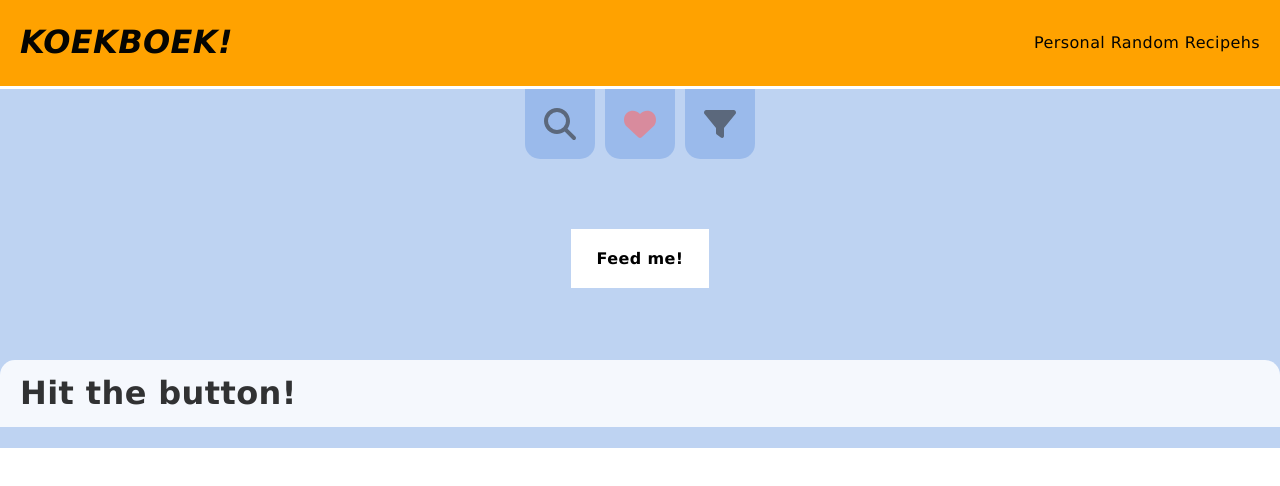
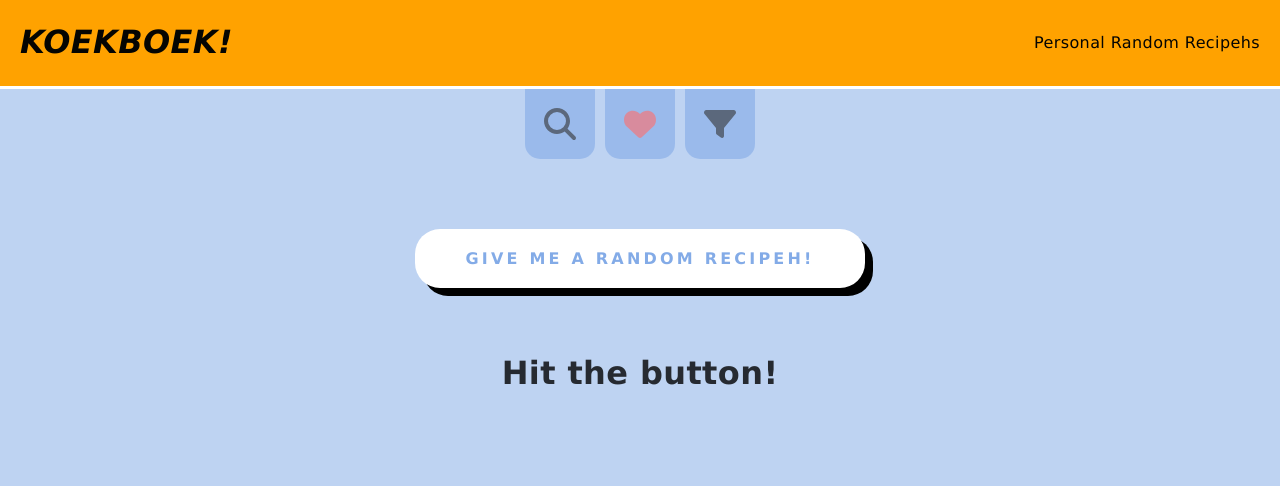
Before and after one commit to arejasverduras/KookBoek-React, a React (Create React App) app: page / in a window 1280 px wide. Shown: the top 486 px of the page. Built offline with nearby package versions, Linux system fonts and the light colour scheme.

Commit message:
update random button style

```diff
--- a/src/App.css
+++ b/src/App.css
@@ -6,6 +6,7 @@
   line-height: 1.7em;
   font-family:Verdana, Geneva, Tahoma, sans-serif;
   font-size: 16px;
+  min-height: 100vh;
 }
 
 /* Filters, Feed me!, Reload */
@@ -40,6 +41,37 @@ button:active {
 a {
   color: black;
   text-decoration: none;
+}
+
+#randomButton {
+  background-color: rgb(255, 162, 0);
+  background-color: white;
+  color: rgb(131, 171, 231);
+  /* color: white; */
+  position: relative;
+  top:0;
+  left:0;
+  letter-spacing: 0.2em;
+  font-weight: 600;
+  padding: 20px 50px;
+  text-transform: uppercase;
+  border-radius: 25px;
+  box-shadow: black 8px 8px;
+  margin-top: 50px;
+  transition: all 200ms;
+}
+
+#randomButton:hover {
+  box-shadow: black 12px 12px;
+  top: -4px;
+  left: -4px;
+  /* border: 3px solid white; */
+}
+
+#randomButton:active {
+  top: 5px;
+  left: 5px;
+  box-shadow: none;
 }
 
 .voorkeurButton {
@@ -96,7 +128,7 @@ a {
 
 /* SidePanel */
 
-.sidePanel {
+/* .sidePanel {
   background-color: rgba(255, 162, 0, 0.95);
   width: 90%;
   height: 80%;
@@ -128,7 +160,7 @@ a {
   font-weight: bold;
   font-size: 1.5em;
   cursor: pointer;
-}
+} */
 
 /* HeaderTabs */
 
@@ -425,6 +457,10 @@ a {
 
 /* Recipeh */
 
+#hitTheButton {
+  /* font-family: 'Amatic SC Regular'; */
+}
+
 .recipeh {
   max-width: 1024px;
   border: 1px solid rgba(131, 171, 231, 0.523);
@@ -515,10 +551,11 @@ a {
 }
 
 /* Visited Items */
-
 .visitedList {
   display: flex;
   flex-wrap: wrap;
   justify-content: center;
   list-style-type: none;
+  margin:0;
+  padding: 20px;
 }
--- a/src/App.tsx
+++ b/src/App.tsx
@@ -1,14 +1,12 @@
 import React from 'react';
 import { Outlet } from 'react-router-dom';
 import './App.css';
-import { SidePanel } from './components/SidePanel/SidePanel';
 import { Header } from './components/Header/Header';
 
 function App() {
   return (
     <div className="App" aria-label="App">
         <Header />
-        {/* <SidePanel /> */}
         <Outlet />
     </div>
   );
--- a/src/components/Recipehs/RandomButton/RandomButton.tsx
+++ b/src/components/Recipehs/RandomButton/RandomButton.tsx
@@ -14,6 +14,6 @@ export const RandomButton = () => {
     }
 
     return (
-            <button id="randomButton" onClick={clickHandler} title="random" >Feed me!</button>
+            <button id="randomButton" onClick={clickHandler} title="random" >Give me a random recipeh!</button>
     )
 }
--- a/src/components/Recipehs/Recipeh/RecipehContainer.tsx
+++ b/src/components/Recipehs/Recipeh/RecipehContainer.tsx
@@ -81,7 +81,7 @@ export const RecipehContainer = () => {
         } else {
             return (
                 <>
-                    <h1 id="recipehTitle">Hit the button!</h1>
+                    <h1 id="hitTheButton">Hit the button!</h1>
                 </>
             )
         }
```
Also changed, not shown: 1 other file (tests, documents, lock files or other folders). Lines whose indentation alone changed are shown as unchanged.
